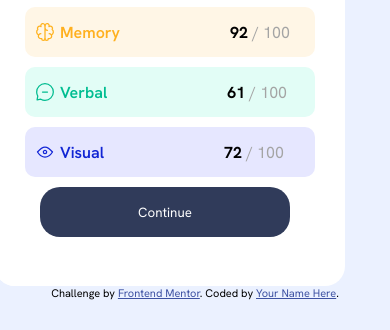
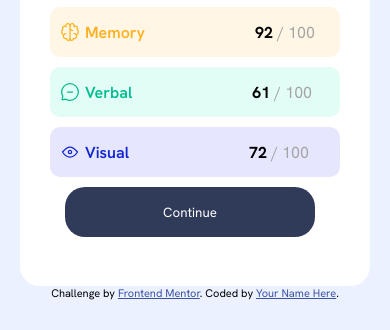
Before and after one commit to xian-glitch/result-summary-component, a plain HTML site: page index.html in a window 390 px wide. Shown: the part 514-844 px from the top of the page. Drawn offline with Linux system fonts and the light colour scheme.

Commit message:
Add files via upload

```diff
--- a/index.html
+++ b/index.html
@@ -23,7 +23,7 @@
         display: flex;
         flex-direction: column;
         width: 350px;
-        margin-right: 50px;
+
       }
 
       .result{
```
